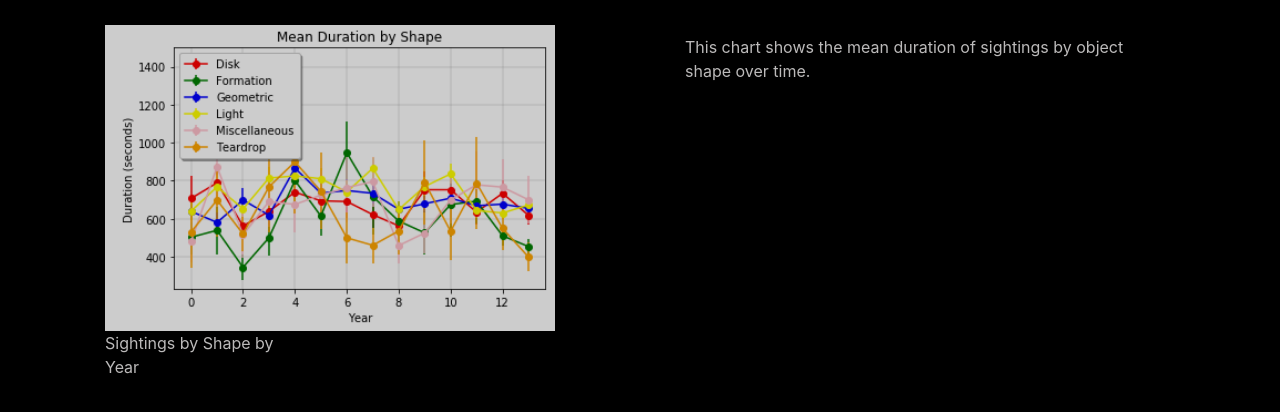
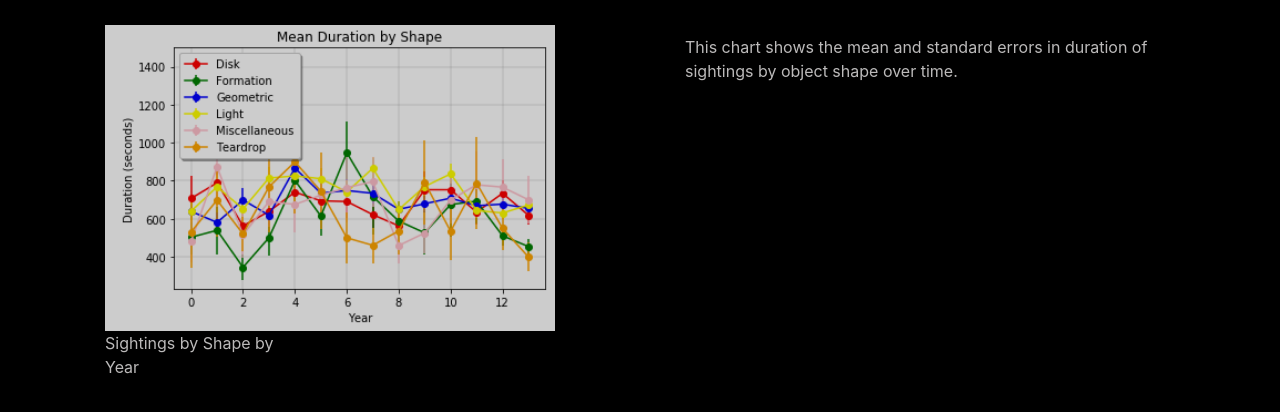
Before and after one commit to mlcosg/mlcosg.github.io, a plain HTML site: page visualizations/viz1.html in a window 1280 px wide. Shown: the part 158-570 px from the top of the page. Drawn offline with nearby package versions, Linux system fonts and the light colour scheme.

Commit message:
Update viz1.html

```diff
--- a/visualizations/viz1.html
+++ b/visualizations/viz1.html
@@ -64,7 +64,7 @@
             </section>
         </div>
         <div class="col">
-            <p> This chart shows the mean duration of sightings by object shape over
+            <p> This chart shows the mean and standard errors in duration of sightings by object shape over
                 time.</p>
         </div>
     </div>
```
